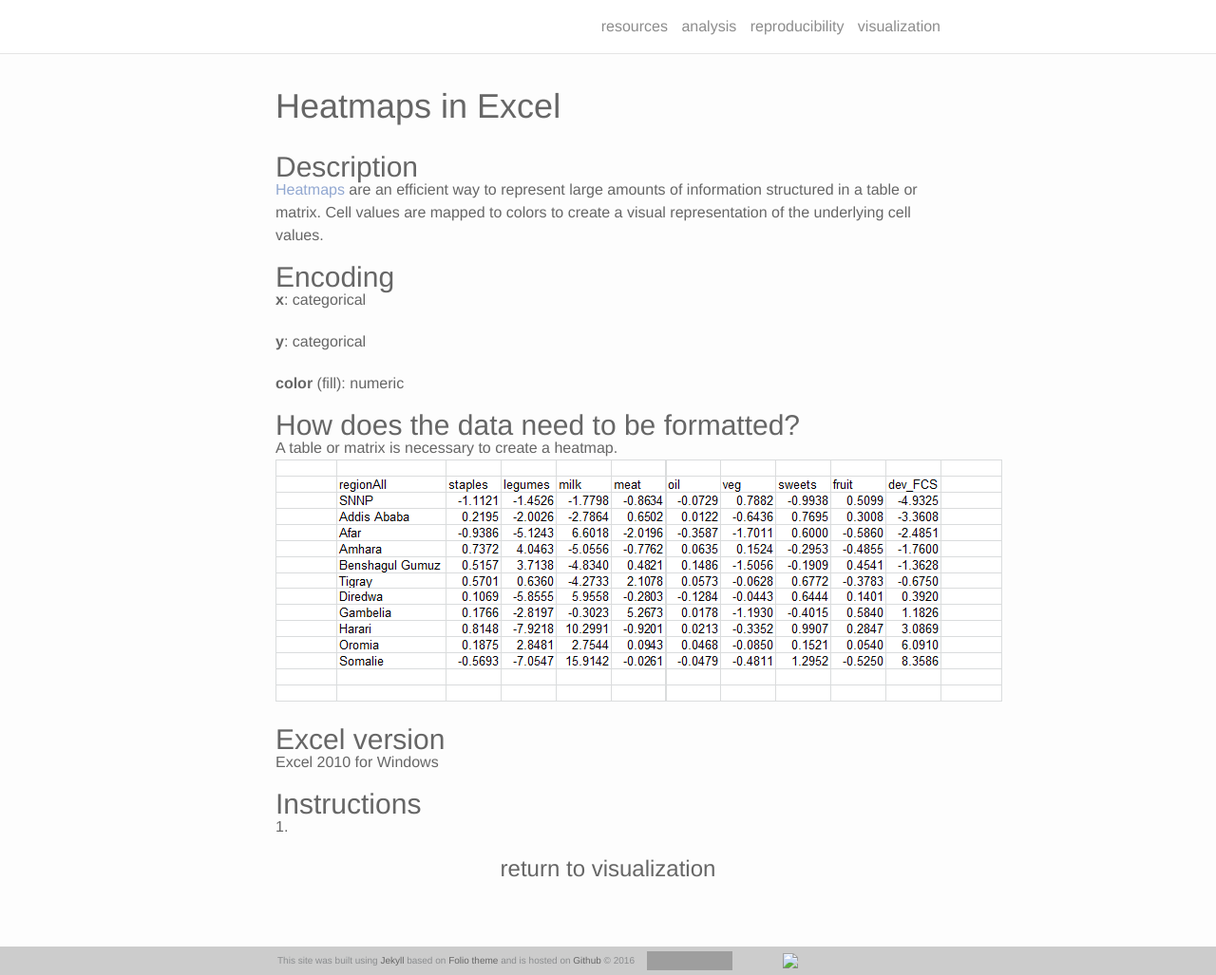
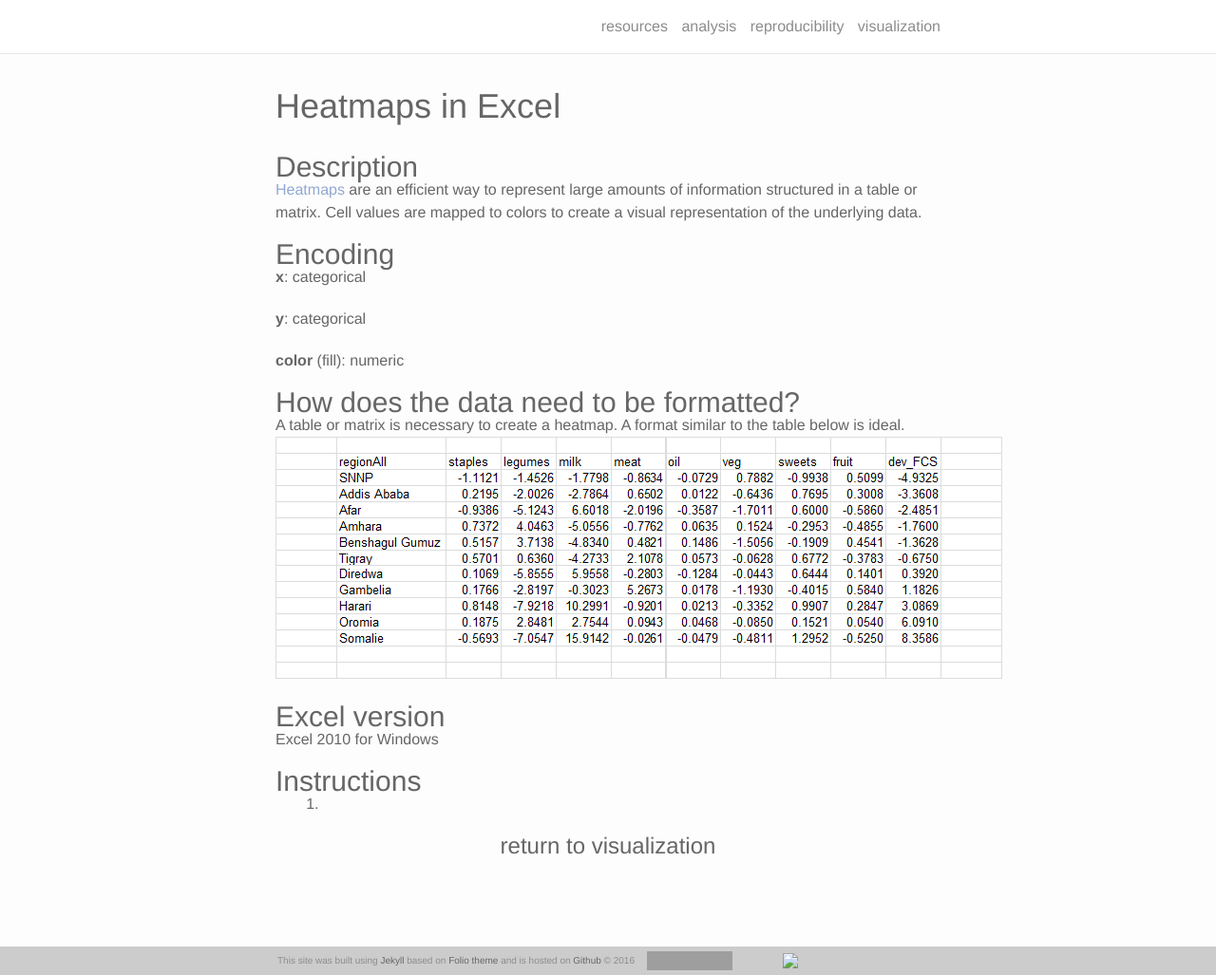
Before and after one commit to GeoCenter/resources, a Jekyll site: the page built from _posts/2016-10-12-heatmap.md, in a window 1280 px wide and 1027 px high. Shown: the whole window at 95% size. Built offline with Jekyll 4.4.1, drawn with Linux system fonts in a browser that asks for light colours; nearby versions of some CDN libraries; grey boxes are pictures that could not be loaded.

Commit message:
Update 2016-10-12-heatmap.md

```diff
--- a/_posts/2016-10-12-heatmap.md
+++ b/_posts/2016-10-12-heatmap.md
@@ -3,7 +3,7 @@
 title: Heatmaps in Excel
 ---
 ### Description
-[Heatmaps](https://en.wikipedia.org/wiki/Heat_map) are an efficient way to represent large amounts of information structured in a table or matrix. Cell values are mapped to colors to create a visual representation of the underlying cell values.
+[Heatmaps](https://en.wikipedia.org/wiki/Heat_map) are an efficient way to represent large amounts of information structured in a table or matrix. Cell values are mapped to colors to create a visual representation of the underlying data.
 
 ### Encoding
 **x**: categorical
@@ -13,7 +13,7 @@
 **color** (fill): numeric
 
 ### How does the data need to be formatted?
-A table or matrix is necessary to create a heatmap.
+A table or matrix is necessary to create a heatmap. A format similar to the table below is ideal.
 ![image1]({{ site.baseurl }}/img/DataFormatHeatmap.png "Optional title")
 
 ### Excel version
```
